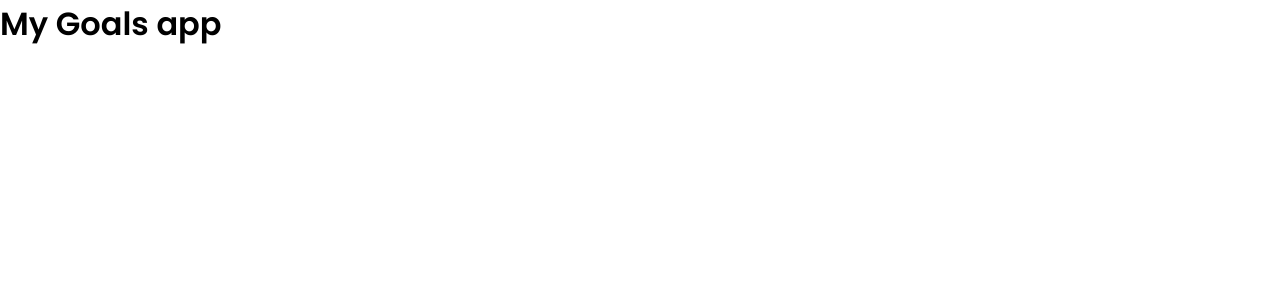
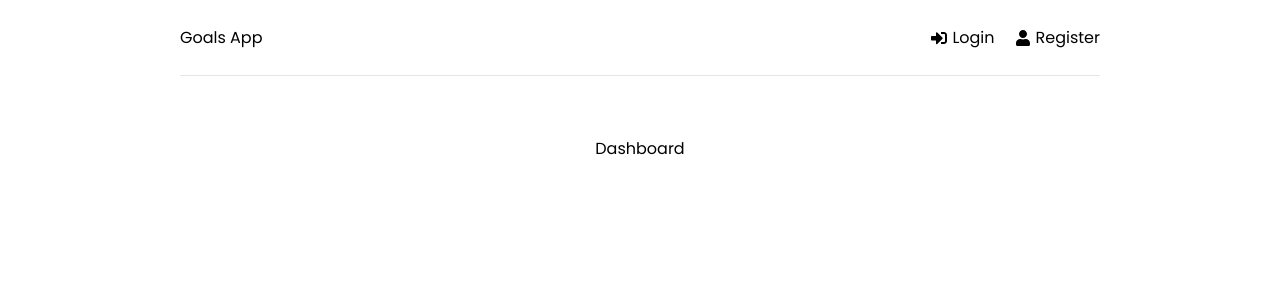
Before and after one commit to IsaiStormBlesed/learn-mern-4-fun, a React (Create React App) app in the folder frontend/: page / in a window 1280 px wide. Shown: the top 300 px of the page. Built offline with nearby package versions, Linux system fonts and the light colour scheme.

Commit message:
pages && router init && header component

```diff
--- a/frontend/package.json
+++ b/frontend/package.json
@@ -9,7 +9,9 @@
     "@testing-library/user-event": "^14.4.3",
     "react": "^18.2.0",
     "react-dom": "^18.2.0",
+    "react-icons": "^4.4.0",
     "react-redux": "^8.0.2",
+    "react-router-dom": "^6.3.0",
     "react-scripts": "5.0.1",
     "web-vitals": "^2.1.4"
   },
--- a/frontend/src/App.jsx
+++ b/frontend/src/App.jsx
@@ -1,8 +1,23 @@
+import { BrowserRouter, Route, Routes } from "react-router-dom";
+import Header from "./components/Header";
+import Dashboard from "./pages/Dashboard";
+import Login from "./pages/Login";
+import Register from "./pages/Register";
+
 function App() {
   return (
-    <div>
-      <h1>My Goals app</h1>
-    </div>
+    <>
+      <BrowserRouter>
+        <div className="container">
+          <Header />
+          <Routes>
+            <Route path="/" element={<Dashboard />} />
+            <Route path="/login" element={<Login />} />
+            <Route path="/register" element={<Register />} />
+          </Routes>
+        </div>
+      </BrowserRouter>
+    </>
   );
 }
 
--- /dev/null
+++ b/frontend/src/components/Header.jsx
@@ -0,0 +1,28 @@
+import { FaSignInAlt, FaSignOutAlt, FaUser } from "react-icons/fa";
+import { Link } from "react-router-dom";
+
+function Header() {
+  return (
+    <header className="header">
+      <div className="logo">
+        <Link to="/">Goals App</Link>
+      </div>
+      <nav>
+        <ul>
+          <li>
+            <Link to="/login">
+              <FaSignInAlt /> Login
+            </Link>
+          </li>
+          <li>
+            <Link to="/register">
+              <FaUser /> Register
+            </Link>
+          </li>
+        </ul>
+      </nav>
+    </header>
+  );
+}
+
+export default Header;
--- /dev/null
+++ b/frontend/src/pages/Dashboard.jsx
@@ -0,0 +1,5 @@
+function Dashboard() {
+  return <div>Dashboard</div>;
+}
+
+export default Dashboard;
--- /dev/null
+++ b/frontend/src/pages/Login.jsx
@@ -0,0 +1,5 @@
+function Login() {
+  return <div>Login</div>;
+}
+
+export default Login;
--- /dev/null
+++ b/frontend/src/pages/Register.jsx
@@ -0,0 +1,5 @@
+function Register() {
+  return <div>Register</div>;
+}
+
+export default Register;
```
Also changed, not shown: 1 other file (tests, documents, lock files or other folders).
